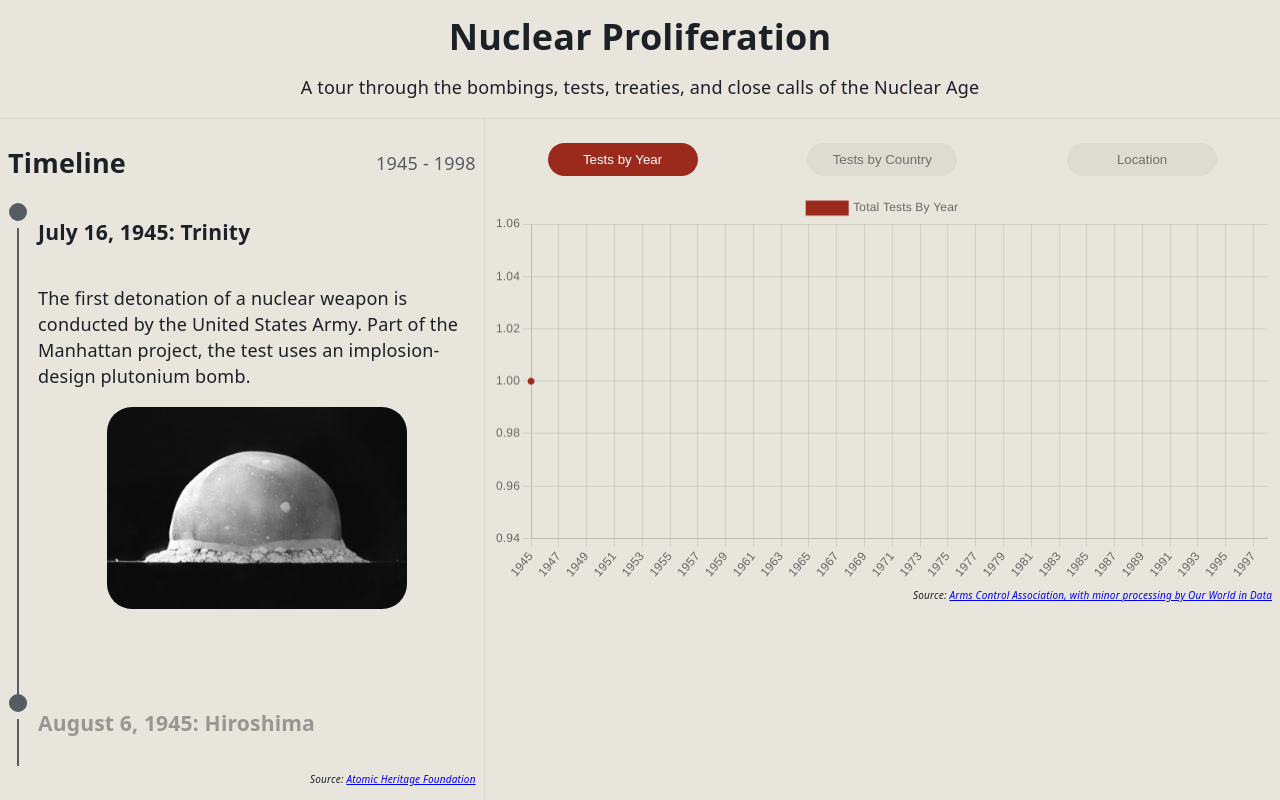
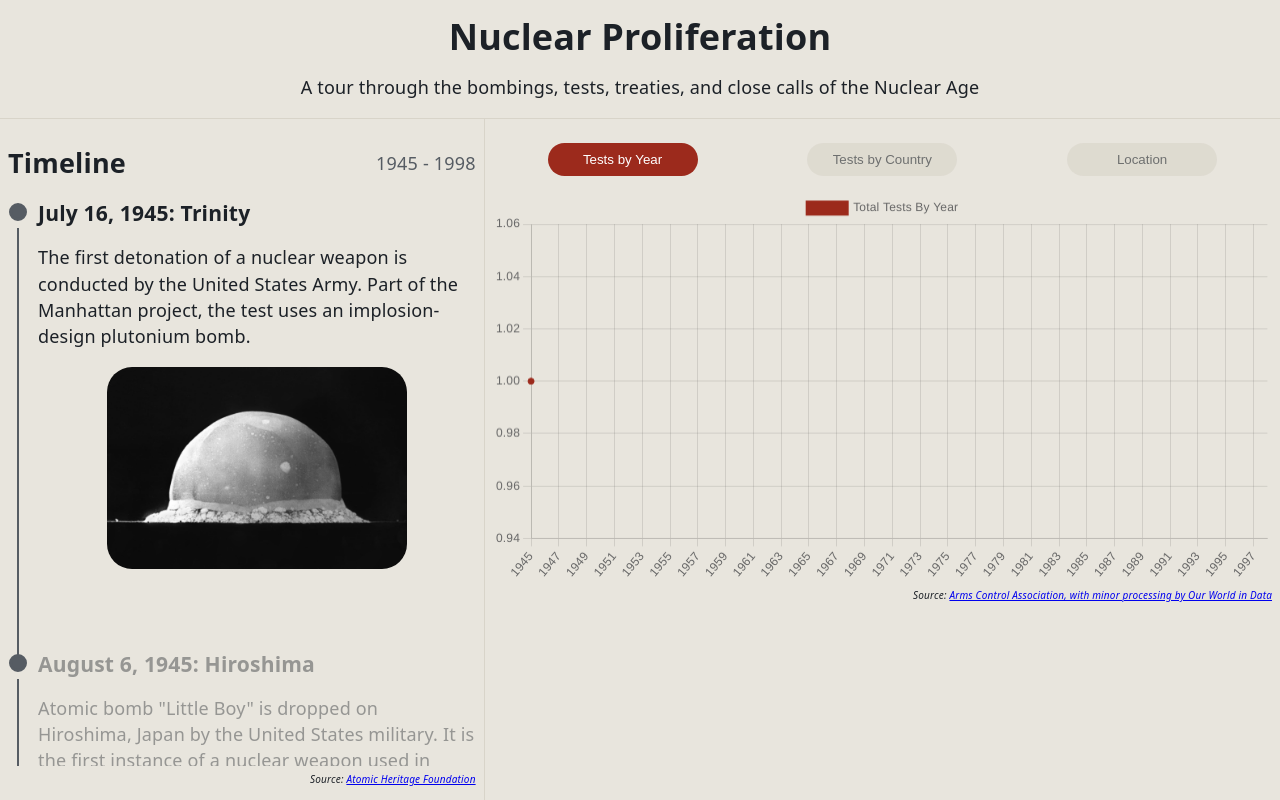
Before and after one commit to mpcarolin/nuclear-timeline, a React (Vite) app: page / in a window 1280 px wide. Built offline with nearby package versions, Linux system fonts and the light colour scheme.

Commit message:
Fix event title margin

```diff
--- a/src/components/Timeline/TimelineEvent/TimelineEvent.module.css
+++ b/src/components/Timeline/TimelineEvent/TimelineEvent.module.css
@@ -11,6 +11,11 @@
         color: var(--color-text);
         opacity: 0.4;
         cursor: pointer;
+    }
+
+    .eventTitle {
+        margin: 0;
+        margin-top: var(--gutter-sm);
     }
 
     .activeEvent {
```
